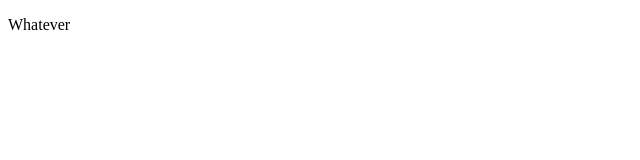
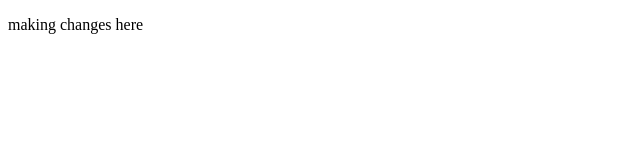
Before and after one commit to AntonTyupin/github-for-beginners, a plain HTML site: page index.html in a window 1280 px wide. Shown: the whole page, without its empty margins (0-640 px from the left). Drawn offline with Linux system fonts and the light colour scheme.

Commit message:
Update index.html

```diff
--- a/index.html
+++ b/index.html
@@ -1,2 +1,2 @@
 <!DOCTYPE html>
-<p>Whatever</p>
+<p>making changes here</p>
```
